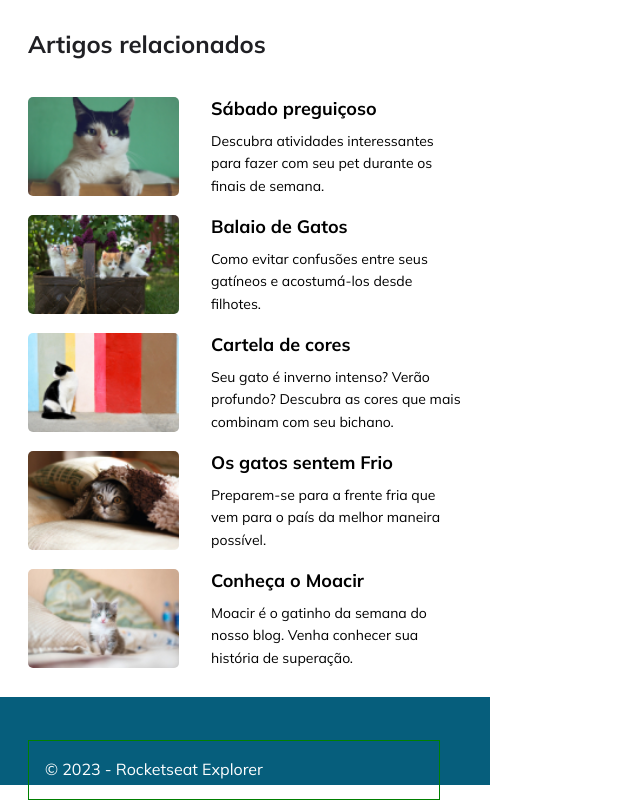
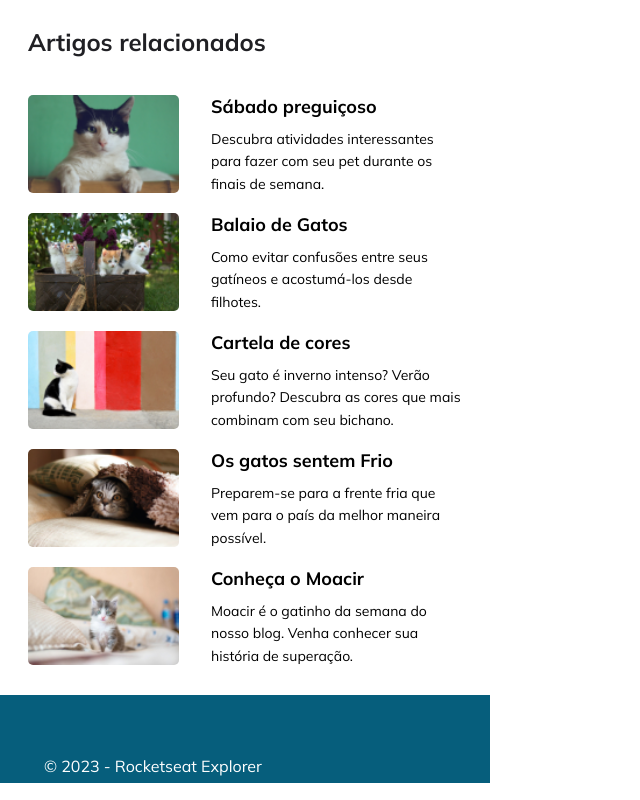
Before and after one commit to rafaaehlke/Blogdegatos, a plain HTML site: page index.html in a window 1280 px wide. Shown: the part 1586-2386 px from the top of the page, without its empty margins (0-640 px from the left). Drawn offline with Linux system fonts and the light colour scheme.

Commit message:
add favicon

```diff
--- a/index.html
+++ b/index.html
@@ -10,6 +10,7 @@
       rel="stylesheet"
     />
     <title>Blog de Gatos</title>
+    <link rel="shortcut icon" href="./assets/favicon.svg" type="image/x-icon">
     <link rel="stylesheet" href="./style.css" />
   </head>
   <body>
--- a/style.css
+++ b/style.css
@@ -140,7 +140,6 @@ button {
 
 /* textos */
 p {
-  border: 1px solid green;
   color: var(--var-font-color-400);
   line-height: 160%;
 
@@ -171,7 +170,7 @@ h2 {
 
 .gallery img{
   width: 15.1rem;
-  height: 9.9rem;
+  height: 9.8rem;
   object-fit: cover;
   border-radius: .5rem;
 
```
Also changed, not shown: assets/favicon.svg (added), assets/gato02.jpg (added).
